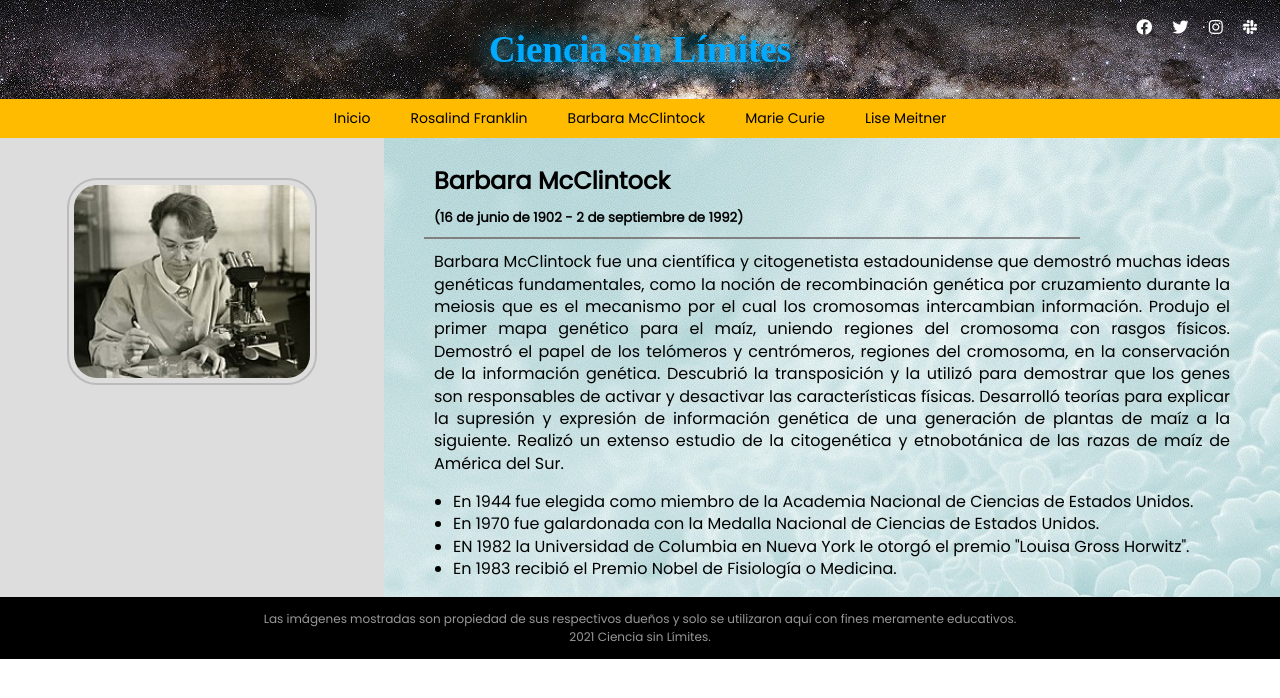
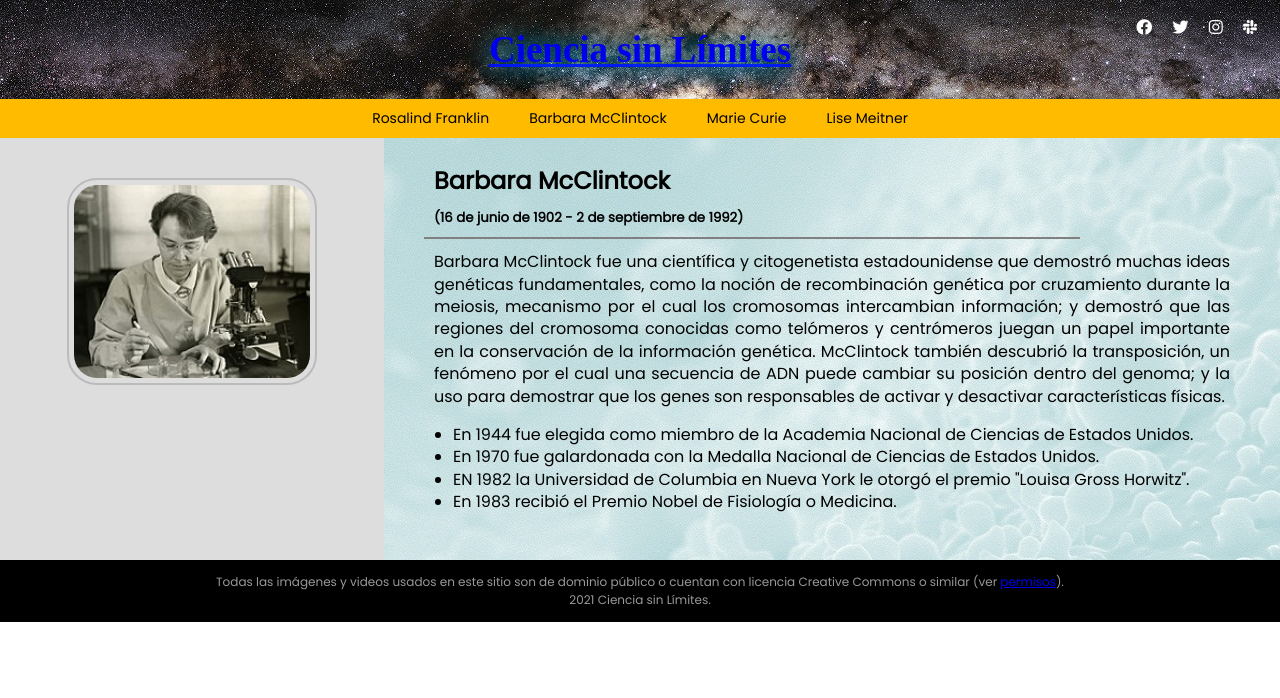
Before and after one commit to juanmsilva/juanmsilva.github.io, a plain HTML site: page barbara_mcclintock.html in a window 1280 px wide. Drawn offline with Linux system fonts and the light colour scheme; a web font is replaced by a local one.

Commit message:
Update barbara_mcclintock.html

```diff
--- a/barbara_mcclintock.html
+++ b/barbara_mcclintock.html
@@ -9,10 +9,9 @@
 </head>
 <body>
 <div class="header">
-  <h1>Ciencia sin Límites</h1>
+  <a href="index.html"><h1>Ciencia sin Límites</h1></a>
 </div>
 <div class="navbar">
-  <a href="index.html">Inicio</a>
   <a href="rosalind_franklin.html">Rosalind Franklin</a>
   <a href="barbara_mcclintock.html">Barbara McClintock</a>
   <a href="marie_curie.html">Marie Curie</a>
@@ -31,7 +30,7 @@
   <div class="main">
     <h2>Barbara McClintock</h2>
     <h5>(16 de junio de 1902 - 2 de septiembre de 1992)</h5><hr>
-    <p>Barbara McClintock fue una científica y citogenetista estadounidense que demostró muchas ideas genéticas fundamentales, como la noción de recombinación genética por cruzamiento durante la meiosis que es el mecanismo por el cual los cromosomas intercambian información. Produjo el primer mapa genético para el maíz, uniendo regiones del cromosoma con rasgos físicos. Demostró el papel de los telómeros y centrómeros, regiones del cromosoma, en la conservación de la información genética. Descubrió la transposición y la utilizó para demostrar que los genes son responsables de activar y desactivar las características físicas. Desarrolló teorías para explicar la supresión y expresión de información genética de una generación de plantas de maíz a la siguiente. Realizó un extenso estudio de la citogenética y etnobotánica de las razas de maíz de América del Sur.</p>
+    <p>Barbara McClintock fue una científica y citogenetista estadounidense que demostró muchas ideas genéticas fundamentales, como la noción de recombinación genética por cruzamiento durante la meiosis, mecanismo por el cual los cromosomas intercambian información; y demostró que las regiones del cromosoma conocidas como telómeros y centrómeros juegan un papel importante en la conservación de la información genética. McClintock también descubrió la transposición, un fenómeno por el cual una secuencia de ADN puede cambiar su posición dentro del genoma; y la uso para demostrar que los genes son responsables de activar y desactivar características físicas.</p>
     <ul>
       <li>En 1944 fue elegida como miembro de la Academia Nacional de Ciencias de Estados Unidos.</li>
       <li>En 1970 fue galardonada con la Medalla Nacional de Ciencias de Estados Unidos.</li>
@@ -41,7 +40,8 @@
   </div>
 </div>
 <div class="footer">
-  <p>Las imágenes mostradas son propiedad de sus respectivos dueños y solo se utilizaron aquí con fines meramente educativos.
+  <p>Todas las imágenes y videos usados en este sitio son de dominio público o cuentan con licencia Creative Commons o similar (ver
+    <a href="permisos.html">permisos</a>).
   <br>2021 Ciencia sin Límites.</p>
 </div>
 </body>
```
